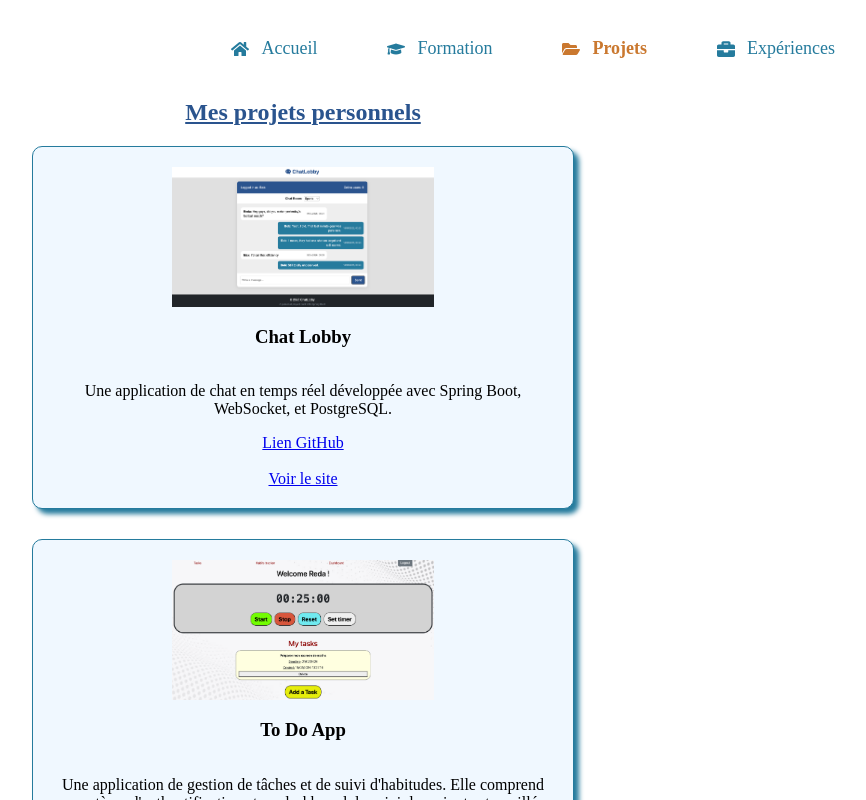
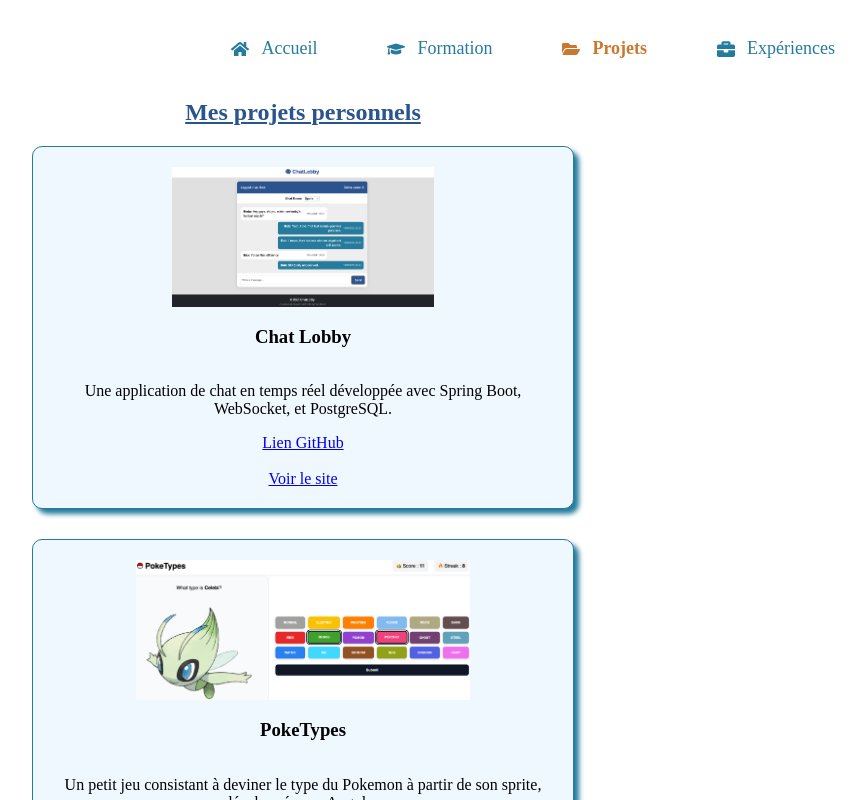
Before and after one commit to yaoureda/portfolio, a React (Vite) app: page /projects in a window 1280 px wide. Shown: the top 800 px of the page, without its empty margins (337-1203 px from the left). Built offline with nearby package versions, Linux system fonts and the light colour scheme.

Commit message:
add poketypes project information

```diff
--- a/src/data/projects.js
+++ b/src/data/projects.js
@@ -1,5 +1,6 @@
 import todoappImg from '../assets/todoapp.png'
 import prepaflmaghrib from '../assets/prepaflmaghrib.png'
+import poketypes from '../assets/poketypes.png'
 import chatlobby from '../assets/chatlobby.png'
 
 const projects = [
@@ -13,6 +14,14 @@ const projects = [
   },
   {
     id: 2,
+    title: "PokeTypes",
+    image: poketypes,
+    description: "Un petit jeu consistant à deviner le type du Pokemon à partir de son sprite, développé avec Angular.",
+    gitLink: "https://github.com/yaoureda/poke-types",
+    webLink: "https://yaoureda.github.io/poke-types/"
+  },
+  {
+    id: 3,
     title: "To Do App",
     image: todoappImg,
     description: "Une application de gestion de tâches et de suivi d'habitudes. Elle comprend un système d'authentification et un dashboard de suivi des minutes travaillées durant les 7 derniers jours.",
@@ -20,7 +29,7 @@ const projects = [
     webLink: "https://to-do-app-y7i6.onrender.com/"
   },
   {
-    id: 3,
+    id: 4,
     title: "Prepa au Maroc",
     image: prepaflmaghrib,
     description: "Une plateforme web destinée aux élèves des CPGE MP du Maroc, proposant des informations générales sur les CPGE, un moteur de recherche d’annales du CNC (Concours national commun), et des conseils et ressources pour réussir sa prépa.",
```
Also changed, not shown: src/assets/poketypes.png (added).
